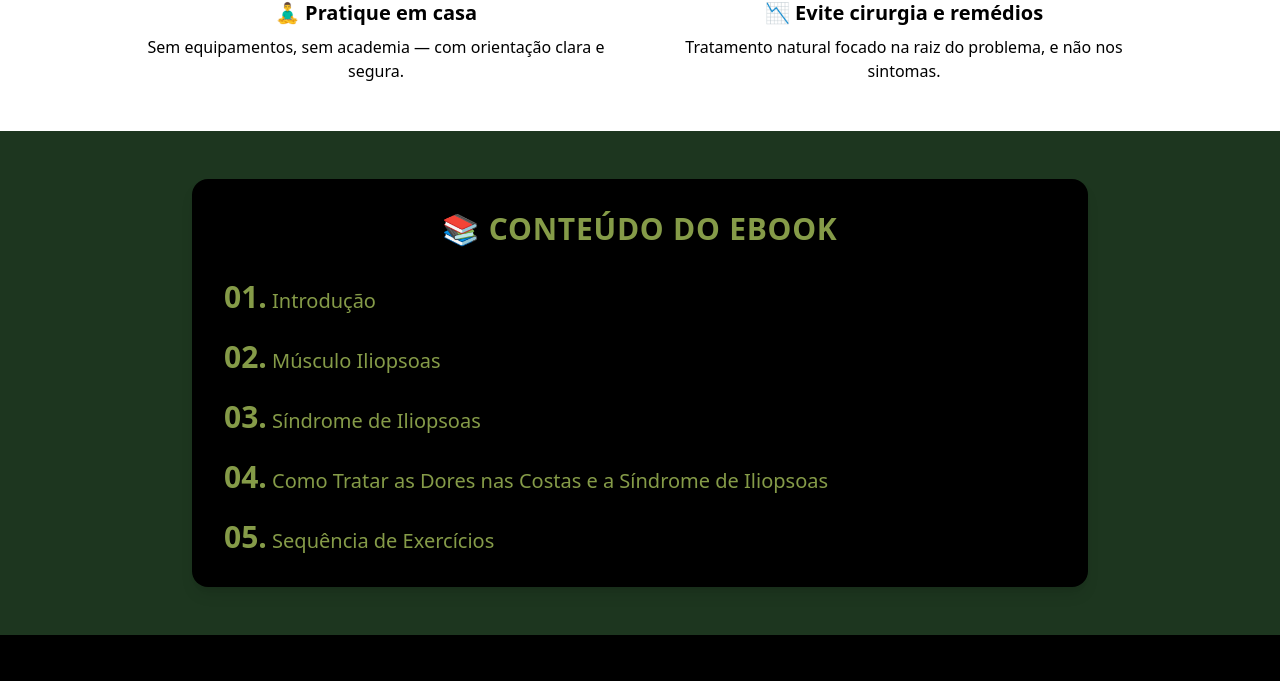
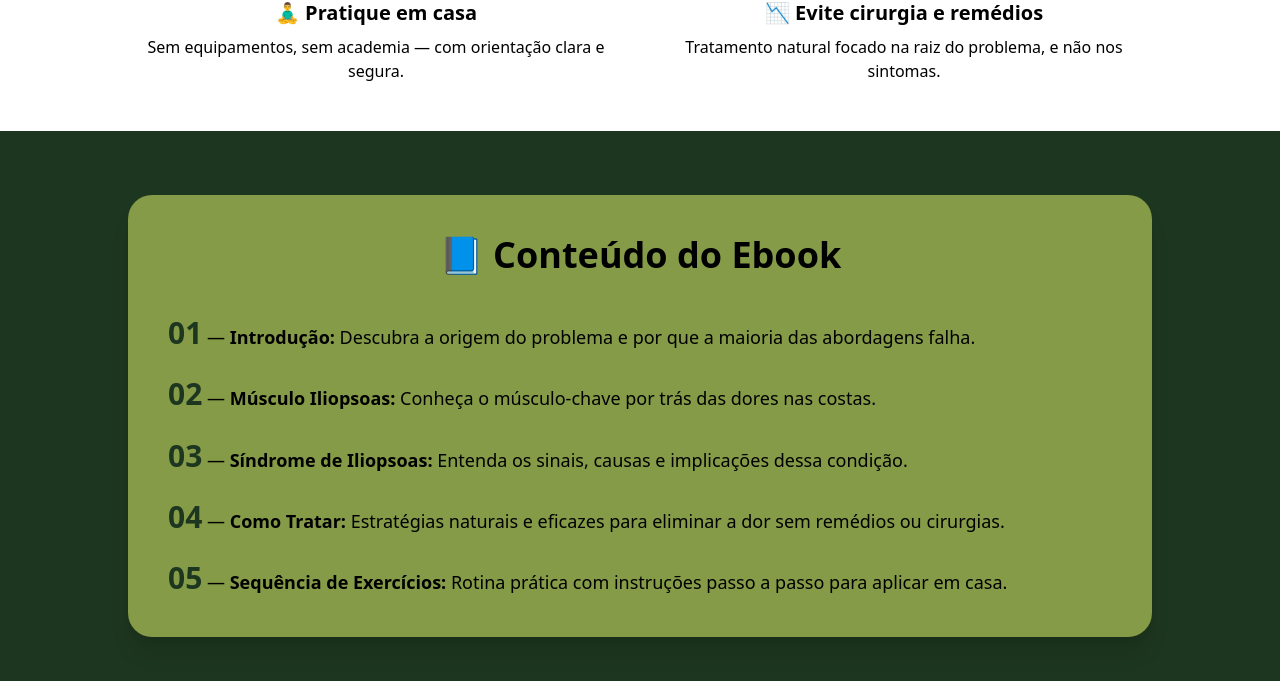
Before and after one commit to squad-member/site-dor-nas-costas, a React (Vite) app: page / in a window 1280 px wide. Shown: the part 1092-1773 px from the top of the page. Built offline with nearby package versions, Linux system fonts and the light colour scheme; grey boxes are pictures that could not be loaded.

Commit message:
link hotmart adicionado

```diff
--- a/src/App.jsx
+++ b/src/App.jsx
@@ -74,28 +74,28 @@ export default function App() {
         </div>
       </section>
 
-      {/* Seção de Índice do Ebook */}
-<section className="bg-[#1D361F] text-[#859B48] py-12 px-6 text-center">
-  <div className="max-w-4xl mx-auto bg-black rounded-2xl p-8 shadow-lg">
-    <h2 className="text-3xl font-extrabold text-[#859B48] mb-8 uppercase tracking-wide">📚 Conteúdo do Ebook</h2>
-    <ul className="text-left space-y-6 text-lg md:text-xl font-medium">
-      <li>
-        <span className="text-3xl font-extrabold text-[#859B48]">01.</span> Introdução
-      </li>
-      <li>
-        <span className="text-3xl font-extrabold text-[#859B48]">02.</span> Músculo Iliopsoas
-      </li>
-      <li>
-        <span className="text-3xl font-extrabold text-[#859B48]">03.</span> Síndrome de Iliopsoas
-      </li>
-      <li>
-        <span className="text-3xl font-extrabold text-[#859B48]">04.</span> Como Tratar as Dores nas Costas e a Síndrome de Iliopsoas
-      </li>
-      <li>
-        <span className="text-3xl font-extrabold text-[#859B48]">05.</span> Sequência de Exercícios
-      </li>
-    </ul>
-  </div>
+     {/* Índice do Ebook */}
+<section className="bg-[#1D361F] text-[#859B48] py-16 px-6 text-left">
+<div className="max-w-5xl mx-auto bg-[#859B48] text-black p-10 rounded-3xl shadow-xl">
+<h2 className="text-3xl md:text-4xl font-extrabold mb-10 text-center">📘 Conteúdo do Ebook</h2>
+<div className="space-y-6 text-lg leading-relaxed">
+<div>
+<span className="text-3xl font-bold text-[#1D361F]">01</span> — <strong>Introdução:</strong> Descubra a origem do problema e por que a maioria das abordagens falha.
+</div>
+<div>
+<span className="text-3xl font-bold text-[#1D361F]">02</span> — <strong>Músculo Iliopsoas:</strong> Conheça o músculo-chave por trás das dores nas costas.
+</div>
+<div>
+<span className="text-3xl font-bold text-[#1D361F]">03</span> — <strong>Síndrome de Iliopsoas:</strong> Entenda os sinais, causas e implicações dessa condição.
+</div>
+<div>
+<span className="text-3xl font-bold text-[#1D361F]">04</span> — <strong>Como Tratar:</strong> Estratégias naturais e eficazes para eliminar a dor sem remédios ou cirurgias.
+</div>
+<div>
+<span className="text-3xl font-bold text-[#1D361F]">05</span> — <strong>Sequência de Exercícios:</strong> Rotina prática com instruções passo a passo para aplicar em casa.
+</div>
+</div>
+</div>
 </section>
 
 
```
